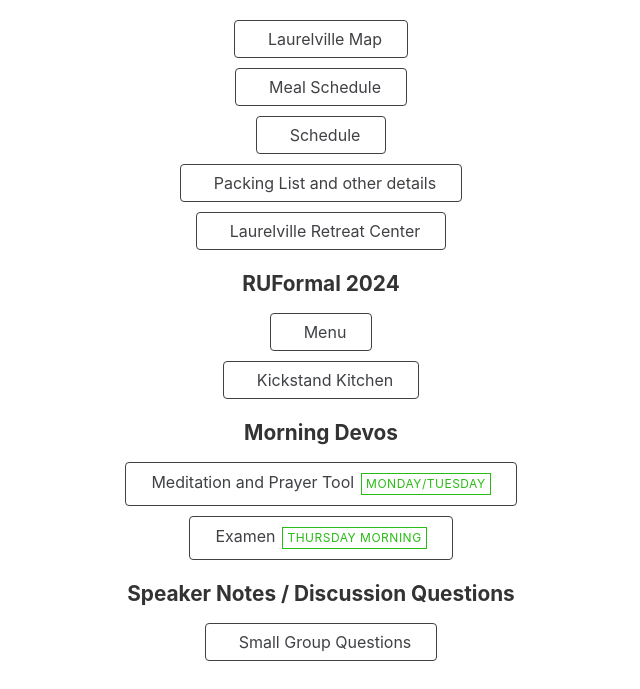
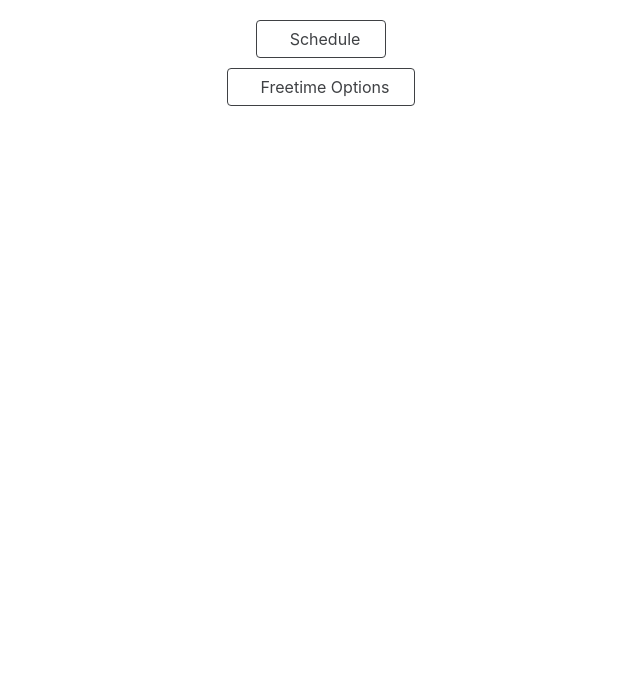
Before and after one commit to joshgordon/pca-ng-website, a Jekyll site: the page built from index.html, in a window 1280 px wide. Shown: the part 259-948 px from the top of the page, without its empty margins (319-959 px from the left). Built offline with Jekyll 4.4.1, drawn with Linux system fonts in a browser that asks for light colours; nearby versions of some CDN libraries; comment, search, counter and statistics services are not loaded.

Commit message:
Working on site

```diff
--- a/_data/links.yml
+++ b/_data/links.yml
@@ -1,44 +1,32 @@
 - category: Details
   items:
-    - title: Laurelville Map
-      url: https://www.google.com/maps/d/edit?mid=1QAPMj3rjUd_BvjmRhiJgnDiF6hbiwetT&usp=drive_link
-      icon: material-symbols:map-outline
-    - title: Meal Schedule
-      url: /assets/Meal Schedule.pdf
-      icon: mingcute:fork-spoon-fill
     - title: Schedule
-      url: /assets/Schedule%202024.pdf
+      url: /assets/Schedule.pdf
       icon: akar-icons:schedule
-    - title: Packing List and other details
-      url: /assets/Packing%20List%202024.pdf
-      icon: mingcute:suitcase-line
-    - title: Laurelville Retreat Center
-      url: https://maps.app.goo.gl/4NgiifEgQvzYkp4a8
-      icon: pepicons-pencil:map
+    - title: Freetime Options
+      url: /assets/Freetime%20Options.pdf
+      icon: mdi:location
 
-- category: RUFormal 2024
-  items:
-    - title: Menu
-      url: https://kickstandkitchen.com/#efe1a7ab-4453-4179-83c9-ecc22da90e80
-      icon: material-symbols:menu-book-outline
-#     - title: Order Form
-#       url: https://forms.gle/7LUDRzsPUsbdLKyN8
-#       icon: lets-icons:order
-    - title: Kickstand Kitchen
-      icon: pepicons-pencil:map
-      url: https://maps.app.goo.gl/FUZ2BZkbBG1jKBP7A
-
-- category: Morning Devos
-  items:
-    - title: Meditation and Prayer Tool
-      url: "/assets/Meditation and Prayer tool.pdf"
-      tag: "Monday/Tuesday"
-    - title: Examen
-      url: "/assets/Examen.original.1575916300.pdf"
-      tag: "Thursday Morning"
-
-- category: Speaker Notes / Discussion Questions
-  items:
-    - title: Small Group Questions
-      url: /assets/SuCo Small Group 2024.pdf
-      icon: hugeicons:question
+# - category: RUFormal 2024
+#   items:
+#     - title: Menu
+#       url: https://kickstandkitchen.com/#efe1a7ab-4453-4179-83c9-ecc22da90e80
+#       icon: material-symbols:menu-book-outline
+#     - title: Kickstand Kitchen
+#       icon: pepicons-pencil:map
+#       url: https://maps.app.goo.gl/FUZ2BZkbBG1jKBP7A
+#
+# - category: Morning Devos
+#   items:
+#     - title: Meditation and Prayer Tool
+#       url: "/assets/Meditation and Prayer tool.pdf"
+#       tag: "Monday/Tuesday"
+#     - title: Examen
+#       url: "/assets/Examen.original.1575916300.pdf"
+#       tag: "Thursday Morning"
+#
+# - category: Speaker Notes / Discussion Questions
+#   items:
+#     - title: Small Group Questions
+#       url: /assets/SuCo Small Group 2024.pdf
+#       icon: hugeicons:question
```
Also changed, not shown: 2 other files.
